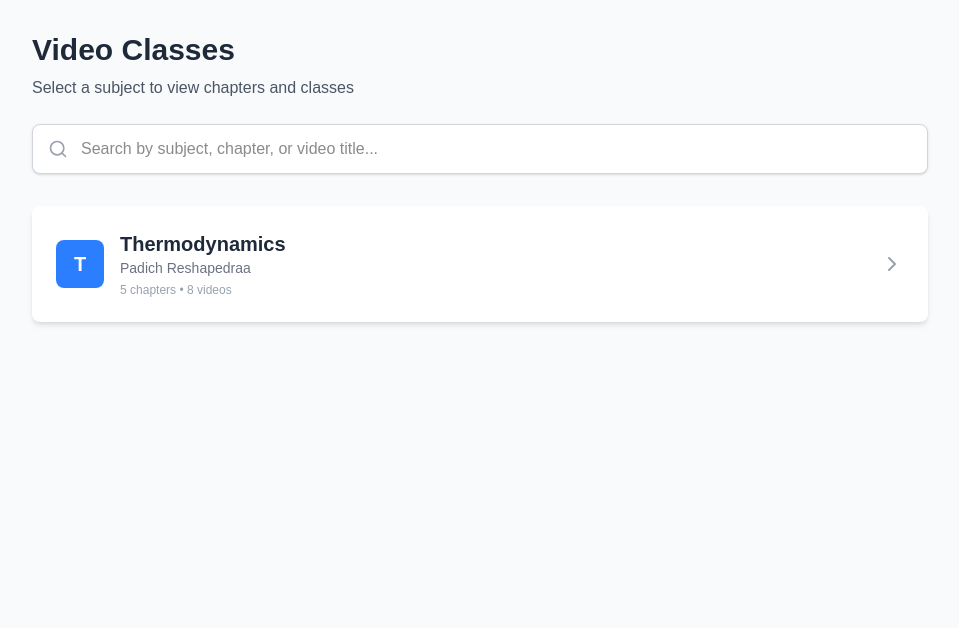
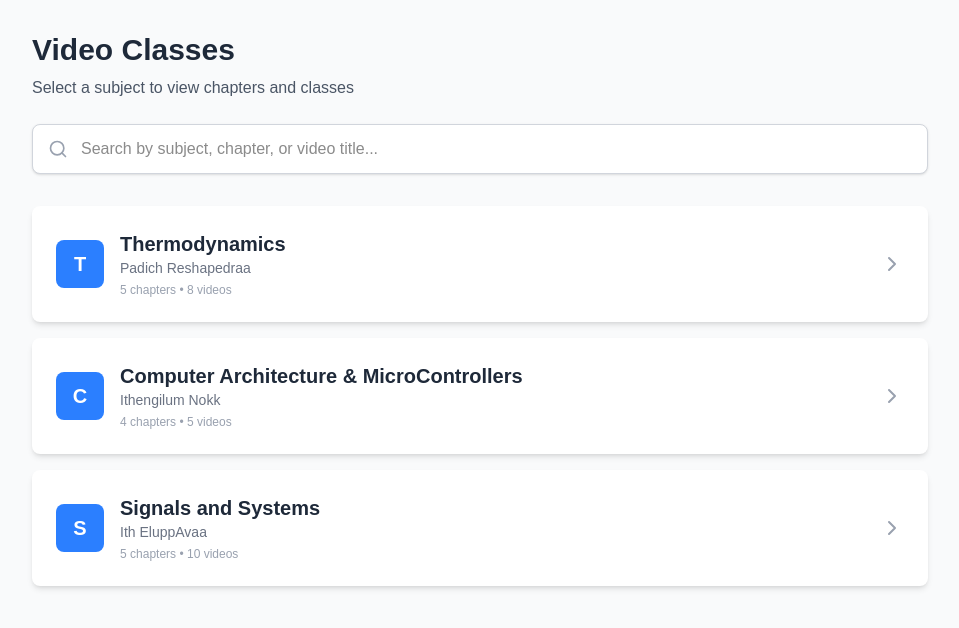
Before and after one commit to josecschalil/gcek, a Next.js app: page / in a window 1280 px wide. Shown: the top 628 px of the page, without its empty margins (160-1119 px from the left). Built offline with nearby package versions, Linux system fonts and the light colour scheme.

Commit message:
Added EC chapters

```diff
--- /dev/null
+++ b/src/app/data/data.js
@@ -0,0 +1,226 @@
+export const subjectsData = [
+  {
+    id: 1,
+    name: "Thermodynamics",
+    description: "Padich Reshapedraa",
+    color: "bg-blue-500",
+    chapters: [
+      {
+        id: 1,
+        name: "Module 1",
+        videos: [
+          {
+            id: 1,
+            title: "Video 1",
+            url: "http://admin.ktuonlinestudy.com/uploads/49724_TD-MOD-1-FULL-19.mp4",
+          },
+        ],
+      },
+      {
+        id: 2,
+        name: "Module 2",
+        videos: [
+          {
+            id: 1,
+            title: "Video 1",
+            url: "http://admin.ktuonlinestudy.com/uploads/51009_TD-MOD-2-P-1-19-(1).mp4",
+          },
+          {
+            id: 2,
+            title: "Video 2",
+            url: "http://admin.ktuonlinestudy.com/uploads/74823_module-2.mp4",
+          },
+          {
+            id: 3,
+            title: "Video 3",
+            url: "http://admin.ktuonlinestudy.com/uploads/87806_MOD-1-WORK-(1).mp4",
+          },
+        ],
+      },
+      {
+        id: 3,
+        name: "Module 3",
+        videos: [
+          {
+            id: 1,
+            title: "Video 1",
+            url: "http://admin.ktuonlinestudy.com/uploads/57000_TD-MOD-3.mp4",
+          },
+        ],
+      },
+      {
+        id: 4,
+        name: "Module 4",
+        videos: [
+          {
+            id: 1,
+            title: "Video 1",
+            url: "http://ktuonlinestudy.com/demoadmin/uploads/77302_MOD-4-TD-19---PURE-SUBSTANCE.mp4",
+          },
+          {
+            id: 2,
+            title: "Video 2",
+            url: "http://admin.ktuonlinestudy.com/uploads/45475_TD-MOD-4-P-2-Eqn-of-State.mp4",
+          },
+        ],
+      },
+      {
+        id: 5,
+        name: "Module 5",
+        videos: [
+          {
+            id: 1,
+            title: "Video 1",
+            url: "http://admin.ktuonlinestudy.com/uploads/46696_TD-19-M0D-5-FULL.mp4",
+          },
+        ],
+      },
+    ],
+  },
+
+  {
+    id: 2,
+    name: "Computer Architecture & MicroControllers",
+    description: "Ithengilum Nokk",
+    color: "bg-blue-500",
+    chapters: [
+      {
+        id: 1,
+        name: "Module 1",
+        videos: [
+          {
+            id: 1,
+            title: "Video 1",
+            url: "http://admin.ktuonlinestudy.com/uploads/69035_CAM---19-MOD-1-PART-1.mp4",
+          },
+          {
+            id: 2,
+            title: "Video 2",
+            url: "http://admin.ktuonlinestudy.com/uploads/9129_CAM---19--MOD-1-PART-2.mp4",
+          },
+        ],
+      },
+      {
+        id: 2,
+        name: "Module 2",
+        videos: [
+          {
+            id: 1,
+            title: "Video 1",
+            url: "http://admin.ktuonlinestudy.com/uploads/92179_CAM--19-MOD-2-FULL.mp4",
+          },
+        ],
+      },
+      {
+        id: 3,
+        name: "Module 3",
+        videos: [
+          {
+            id: 1,
+            title: "Video 1",
+            url: "http://admin.ktuonlinestudy.com/uploads/49874_CAM--19-MOD-3-FULL.mp4",
+          },
+        ],
+      },
+      {
+        id: 4,
+        name: "Module 4",
+        videos: [
+          {
+            id: 1,
+            title: "Video 1",
+            url: "http://admin.ktuonlinestudy.com/uploads/26688_CAM--19-MOD-4-FULL.mp4",
+          },
+        ],
+      },
+    ],
+  },
+  {
+    id: 3,
+    name: "Signals and Systems",
+    description: "Ith EluppAvaa",
+    color: "bg-blue-500",
+    chapters: [
+      {
+        id: 1,
+        name: "Module 1",
+        videos: [
+          {
+            id: 1,
+            title: "Video 1",
+            url: "http://admin.ktuonlinestudy.com/uploads/9906_SAS-MOD-1-PART-1[1].mp4",
+          },
+          {
+            id: 2,
+            title: "Video 2",
+            url: "http://admin.ktuonlinestudy.com//uploads/36555_SAS-MOD-1-PART-2.mp4",
+          },
+          {
+            id: 3,
+            title: "Video 3",
+            url: "http://admin.ktuonlinestudy.com/uploads/18243_MOD-1-PART-3---SAS-19.mp4",
+          },
+          {
+            id: 4,
+            title: "Video 4",
+            url: "http://admin.ktuonlinestudy.com/uploads/87901_MOD-1-PART-4---SAS-19.mp4",
+          },
+        ],
+      },
+      {
+        id: 2,
+        name: "Module 2",
+        videos: [
+          {
+            id: 1,
+            title: "Video 1",
+            url: "http://admin.ktuonlinestudy.com/uploads/6742_SAS-MOD-2-PART-1--19.mp4",
+          },
+          {
+            id: 2,
+            title: "Video 2",
+            url: "http://admin.ktuonlinestudy.com/uploads/91750_SAS-MOD-2-PART-2--19.mp4",
+          },
+        ],
+      },
+      {
+        id: 3,
+        name: "Module 3",
+        videos: [
+          {
+            id: 1,
+            title: "Video 1",
+            url: "http://admin.ktuonlinestudy.com/uploads/15803_SAS-MOD-3-FULL--19.mp4",
+          },
+        ],
+      },
+      {
+        id: 4,
+        name: "Module 4",
+        videos: [
+          {
+            id: 1,
+            title: "Video 1",
+            url: "http://admin.ktuonlinestudy.com/uploads/1400_SAS-MOD-4--19.mp4",
+          },
+        ],
+      },
+      {
+        id: 5,
+        name: "Module 5",
+        videos: [
+          {
+            id: 1,
+            title: "Video 1",
+            url: "http://admin.ktuonlinestudy.com/uploads/64781_SAS-MOD-5-PART-1--19.mp4",
+          },
+          {
+            id: 2,
+            title: "Video 2",
+            url: "http://admin.ktuonlinestudy.com/uploads/10872_MOD-5-PART-2---SAS-19.mp4",
+          },
+        ],
+      },
+    ],
+  },
+];
--- a/src/app/page.js
+++ b/src/app/page.js
@@ -1,5 +1,6 @@
 "use client";
 import { useState } from "react";
+import { subjectsData } from "./data/data";
 import {
   ChevronDown,
   ChevronRight,
@@ -8,88 +9,6 @@ import {
   X,
   BookOpen,
 } from "lucide-react";
-
-// Define your subjects with chapters and videos
-const subjectsData = [
-  {
-    id: 1,
-    name: "Thermodynamics",
-    description: "Padich Reshapedraa",
-    color: "bg-blue-500",
-    chapters: [
-      {
-        id: 1,
-        name: "Module 1",
-        videos: [
-          {
-            id: 1,
-            title: "Video 1",
-            url: "http://admin.ktuonlinestudy.com/uploads/49724_TD-MOD-1-FULL-19.mp4",
-          },
-        ],
-      },
-      {
-        id: 2,
-        name: "Module 2",
-        videos: [
-          {
-            id: 1,
-            title: "Video 1",
-            url: "http://admin.ktuonlinestudy.com/uploads/51009_TD-MOD-2-P-1-19-(1).mp4",
-          },
-          {
-            id: 2,
-            title: "Video 2",
-            url: "http://admin.ktuonlinestudy.com/uploads/74823_module-2.mp4",
-          },
-          {
-            id: 3,
-            title: "Video 3",
-            url: "http://admin.ktuonlinestudy.com/uploads/87806_MOD-1-WORK-(1).mp4",
-          },
-        ],
-      },
-      {
-        id: 3,
-        name: "Module 3",
-        videos: [
-          {
-            id: 1,
-            title: "Video 1",
-            url: "http://admin.ktuonlinestudy.com/uploads/57000_TD-MOD-3.mp4",
-          },
-        ],
-      },
-      {
-        id: 4,
-        name: "Module 4",
-        videos: [
-          {
-            id: 1,
-            title: "Video 1",
-            url: "http://ktuonlinestudy.com/demoadmin/uploads/77302_MOD-4-TD-19---PURE-SUBSTANCE.mp4",
-          },
-          {
-            id: 2,
-            title: "Video 2",
-            url: "http://admin.ktuonlinestudy.com/uploads/45475_TD-MOD-4-P-2-Eqn-of-State.mp4",
-          },
-        ],
-      },
-      {
-        id: 5,
-        name: "Module 5",
-        videos: [
-          {
-            id: 1,
-            title: "Video 1",
-            url: "http://admin.ktuonlinestudy.com/uploads/46696_TD-19-M0D-5-FULL.mp4",
-          },
-        ],
-      },
-    ],
-  },
-];
 
 export default function VideoClassesPage() {
   const [expandedSubject, setExpandedSubject] = useState(null);
```
